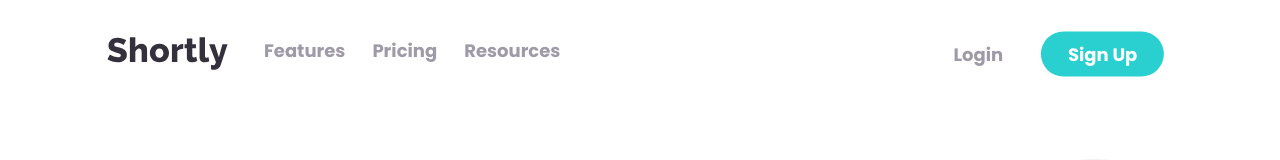
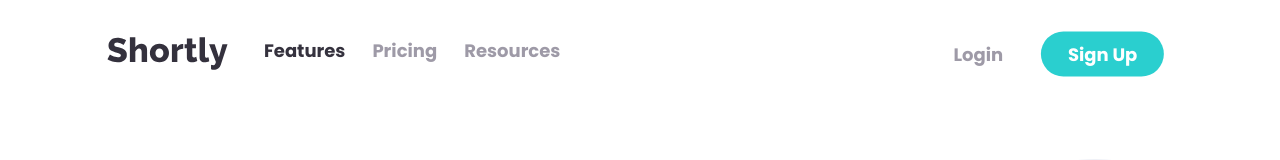
Before and after one commit to ade-olu/url-shortener, a Vue app: page / in a window 1280 px wide. In both pictures the pointer is over the link "Features". Shown: the top 160 px of the page. Built offline with nearby package versions, Linux system fonts and the light colour scheme; what vue-clipboard2, vue-resource would draw is missing.

Commit message:
Update Nav.vue

```diff
--- a/src/components/Nav.vue
+++ b/src/components/Nav.vue
@@ -150,6 +150,11 @@ a {
 .a-list {
   color: $grayish-violet;
   -webkit-tap-highlight-color: transparent !important;
+  transition: all 250ms ease;
+
+  &:hover {
+    color: $v-dark-blue;
+  }
 }
 
 // Nav Menu (Right)
```
